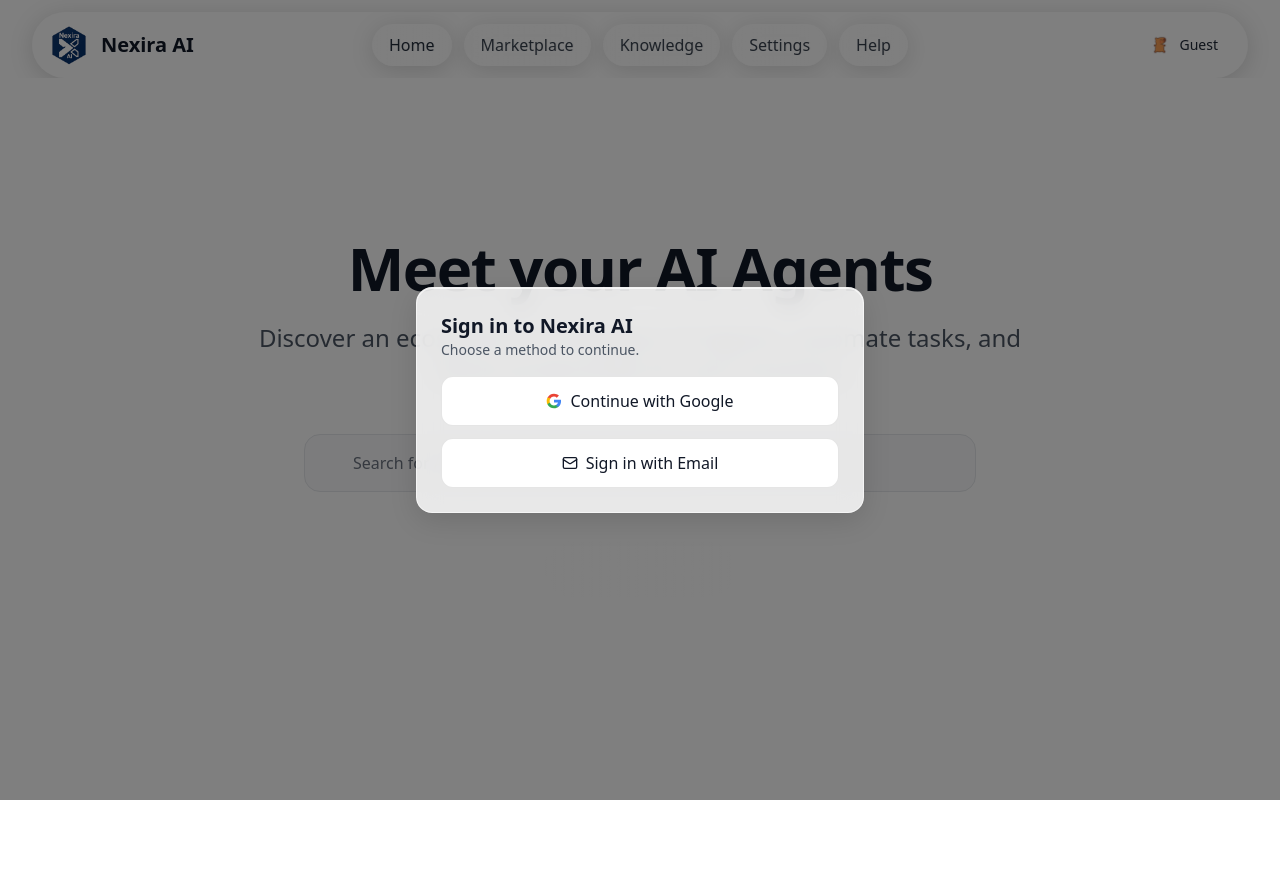
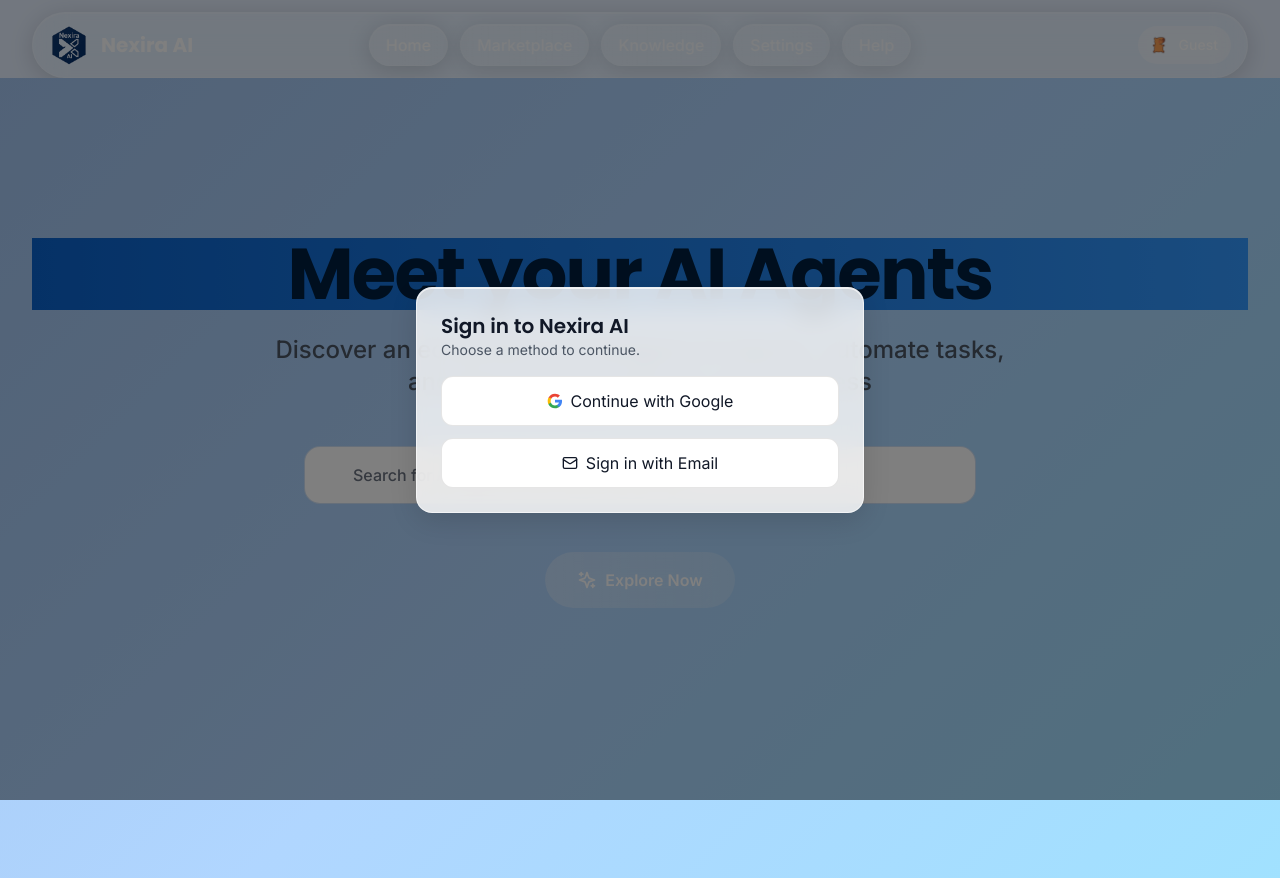
Before and after one commit to tridungduong16/nexira-copilot-ui, a React (Vite) app: page /home in a window 1280 px wide. Built offline with nearby package versions, Linux system fonts and the light colour scheme; no server answers.

Commit message:
Updated index.html

```diff
--- a/index.html
+++ b/index.html
@@ -4,6 +4,9 @@
     <meta charset="UTF-8" />
     <link rel="icon" type="image/png" href="/image.png" />
     <meta name="viewport" content="width=device-width, initial-scale=1.0" />
+    <link rel="preconnect" href="https://fonts.googleapis.com">
+    <link rel="preconnect" href="https://fonts.gstatic.com" crossorigin>
+    <link href="https://fonts.googleapis.com/css2?family=Poppins:wght@400;500;600;700;800&family=Inter:wght@400;500;600;700&display=swap" rel="stylesheet">
     <title>Nexira AI</title>
     <!-- Google Identity Services -->
     <script src="https://accounts.google.com/gsi/client" async defer></script>
--- a/src/App.tsx
+++ b/src/App.tsx
@@ -79,18 +79,18 @@
       className={
         `min-h-screen ` +
         (currentPage === 'home'
-          ? (resolvedTheme === 'dark' ? 'bg-[#0B0C0F] overflow-hidden' : 'bg-white overflow-hidden')
+          ? (resolvedTheme === 'dark' ? 'bg-[#001F3F] overflow-hidden' : 'bg-[#E6F0FF] overflow-hidden')
           : (currentPage === 'agents')
-            ? (resolvedTheme === 'dark' ? 'bg-[#131619]' : 'bg-gray-50')
+            ? (resolvedTheme === 'dark' ? 'bg-[#001F3F]' : 'bg-[#E6F0FF]')
             : (currentPage.endsWith('-analyst'))
-              ? 'bg-gray-50'
+              ? 'bg-[#E6F0FF]'
               : currentPage === 'settings'
-                ? (resolvedTheme === 'dark' ? 'bg-[#0B0C0F]' : 'bg-gray-50')
+                ? (resolvedTheme === 'dark' ? 'bg-[#001F3F]' : 'bg-[#E6F0FF]')
                 : (currentPage === 'knowledge' || currentPage === 'help' || currentPage === 'tickets')
-                  ? (resolvedTheme === 'dark' ? 'bg-[#0B0C0F]' : 'bg-gray-50')
+                  ? (resolvedTheme === 'dark' ? 'bg-[#001F3F]' : 'bg-[#E6F0FF]')
                   : currentPage === 'chat'
-                    ? 'bg-[#0B0C0F] overflow-hidden'
-                    : 'bg-gray-50')
+                    ? 'bg-[#001F3F] overflow-hidden'
+                    : 'bg-[#E6F0FF]')
       }
     >
       {!isAgentDetailPage && currentPage !== 'chat' && (
--- a/src/components/Header.tsx
+++ b/src/components/Header.tsx
@@ -171,7 +171,7 @@
                 className="w-full h-full object-contain"
               />
             </div>
-            <h1 className={`text-xl font-bold leading-none ${currentPage === 'home' ? 'text-gray-900' : 'text-gray-900'}`}>{t('header.nexiraAI')}</h1>
+            <h1 className={`text-xl font-bold leading-none ${currentPage === 'home' ? 'text-white' : 'text-[#0B63CE]'}`}>{t('header.nexiraAI')}</h1>
           </div>
 
           {/* Desktop Navigation */}
@@ -189,10 +189,10 @@
                 return (
                   <GlassButton
                     key={item.k}
-                    className={`px-4 py-2 rounded-full ${navToneClass} ${isActive ? '' : 'opacity-90'}`}
+                    className={`px-4 py-2 rounded-full ${navToneClass} ${isActive ? 'opacity-100' : 'opacity-80'}`}
                     onClick={() => handleNavClick(item.k)}
                   >
-                    <span className="text-gray-800 font-medium">{item.label}</span>
+                    <span className={`font-medium ${currentPage === 'home' ? 'text-white' : isActive ? 'text-[#0B63CE]' : 'text-gray-700'}`}>{item.label}</span>
                   </GlassButton>
                 );
               }
@@ -200,7 +200,7 @@
                 <button
                   key={item.k}
                   onClick={() => handleNavClick(item.k)}
-                  className={`font-medium transition-colors ${isActive ? 'text-blue-600' : 'text-gray-700 hover:text-blue-600'}`}
+                  className={`font-medium transition-colors ${isActive ? 'text-[#0B63CE]' : 'text-gray-700 hover:text-[#00BFFF]'}`}
                 >
                   {item.label}
                 </button>
@@ -214,7 +214,7 @@
             {userName ? (
               <button
                 onClick={() => navigate('/settings')}
-                className={`${isGlass ? 'btn-glass' : 'bg-white'} pl-2 pr-3 py-1.5 rounded-full text-gray-800 flex items-center gap-2`}
+                className={`${isGlass ? 'btn-glass' : 'bg-white'} pl-2 pr-3 py-1.5 rounded-full flex items-center gap-2 ${currentPage === 'home' ? 'text-white' : 'text-[#0B63CE]'}`}
                 title="Open settings"
               >
                 <img src={userAvatar || '/figma/icon-user-circle.svg'} alt="avatar" className="h-6 w-6 rounded-full object-cover" onError={(e) => { (e.currentTarget as HTMLImageElement).src = '/figma/icon-user-circle.svg'; }} />
@@ -223,7 +223,7 @@
             ) : (
               <button
                 onClick={() => setShowLogin(true)}
-                className={`${isGlass ? 'btn-glass' : 'bg-white'} px-3 py-2 rounded-full text-gray-800 flex items-center gap-2`}
+                className={`${isGlass ? 'btn-glass' : 'bg-white'} px-3 py-2 rounded-full flex items-center gap-2 ${currentPage === 'home' ? 'text-white' : 'text-[#0B63CE]'}`}
                 title="Sign in"
               >
                 <LogIn className="h-4 w-4" />
--- a/src/components/Hero.tsx
+++ b/src/components/Hero.tsx
@@ -15,24 +15,33 @@
   const navigate = useNavigate();
 
   return (
-    <div className={`relative overflow-hidden min-h-screen ${isDark ? 'bg-[#0B0C0F]' : 'bg-white'}`}>
-      {/* Subtle gradient overlay for depth */}
-      {isDark && (
-        <div className="absolute inset-0 bg-gradient-to-b from-gray-900/20 via-transparent to-transparent pointer-events-none" />
-      )}
+    <div className={`relative overflow-hidden min-h-screen ${isDark ? 'bg-[#001F3F]' : 'bg-[#E6F0FF]'}`}>
+      {/* Sky Gradient Overlay */}
+      <div
+        className="absolute inset-0 opacity-30 pointer-events-none"
+        style={{
+          background: 'linear-gradient(135deg, #0B63CE 0%, #3399FF 50%, #00BFFF 100%)'
+        }}
+      />
 
       {/* Hero Section */}
       <div className="relative max-w-7xl mx-auto px-4 sm:px-6 lg:px-8 py-32 md:py-40">
         <div className="text-center">
-          {/* Main Title */}
-          <h1 className={`text-5xl md:text-6xl font-bold mb-6 tracking-tight ${
-            isDark ? 'text-white' : 'text-gray-900'
-          }`}>
+          {/* Main Title with Gradient */}
+          <h1 className={`text-5xl md:text-7xl font-bold mb-6 tracking-tight ${
+            isDark ? 'text-white' : 'text-[#001F3F]'
+          }`}
+          style={{
+            background: isDark ? 'linear-gradient(90deg, #3399FF, #00BFFF)' : 'linear-gradient(90deg, #0B63CE, #3399FF)',
+            WebkitBackgroundClip: 'text',
+            WebkitTextFillColor: isDark ? 'transparent' : undefined,
+            backgroundClip: isDark ? 'text' : undefined
+          }}>
             {t('heroTitle')}
           </h1>
 
           {/* Subtitle */}
-          <p className={`text-xl md:text-2xl mb-12 max-w-3xl mx-auto ${
+          <p className={`text-xl md:text-2xl mb-12 max-w-3xl mx-auto font-medium ${
             isDark ? 'text-gray-300' : 'text-gray-600'
           }`}>
             {t('heroSubtitle')}
@@ -42,7 +51,7 @@
           <div className="max-w-2xl mx-auto mb-12">
             <div className="relative group">
               <Search className={`absolute left-4 top-1/2 -translate-y-1/2 w-5 h-5 z-10 ${
-                isDark ? 'text-gray-400' : 'text-gray-500'
+                isDark ? 'text-[#00BFFF]' : 'text-[#0B63CE]'
               }`} />
               <form onSubmit={(e) => {
                 e.preventDefault();
@@ -56,8 +65,8 @@
                   placeholder={t('heroSearchPlaceholder')}
                   className={`relative z-10 w-full pl-12 pr-4 py-4 rounded-2xl border transition-all duration-300 focus:outline-none focus:ring-2 font-medium ${
                     isDark
-                      ? 'bg-white/5 border-white/10 text-white placeholder-gray-400 focus:ring-white/20 hover:bg-white/10'
-                      : 'bg-gray-50 border-gray-200 text-gray-900 placeholder-gray-500 focus:ring-gray-300 hover:bg-gray-100'
+                      ? 'bg-white/10 border-[#0B63CE]/30 text-white placeholder-gray-300 focus:ring-[#0B63CE]/50 hover:bg-white/15 hover:border-[#0B63CE]/50'
+                      : 'bg-white border-[#0B63CE]/20 text-gray-900 placeholder-gray-500 focus:ring-[#0B63CE]/50 hover:bg-white/80 hover:border-[#0B63CE]/40'
                   }`}
                 />
               </form>
@@ -74,11 +83,10 @@
                   navigate('/chat');
                 }
               }}
-              className={`px-8 py-4 rounded-full font-semibold border transition-all duration-300 ${
-                isDark
-                  ? 'bg-white/10 border-white/20 text-white hover:bg-white/20'
-                  : 'bg-gray-900 border-gray-900 text-white hover:bg-gray-800'
-              }`}
+              className="px-8 py-4 rounded-full font-semibold border-0 transition-all duration-300 text-white hover:shadow-xl hover:scale-105"
+              style={{
+                background: 'linear-gradient(90deg, #0B63CE, #3399FF)'
+              }}
             >
               <span className="flex items-center gap-2">
                 <Sparkles className="w-5 h-5" />
--- a/src/components/HomeShowcase.tsx
+++ b/src/components/HomeShowcase.tsx
@@ -30,7 +30,7 @@
   ];
 
   return (
-    <section className="py-16 sm:py-20">
+    <section className="py-16 sm:py-20 bg-[#001F3F]">
       <div className="max-w-7xl mx-auto px-4 sm:px-6 lg:px-8">
         {/* Tiles */}
         <div className="grid grid-cols-1 md:grid-cols-2 xl:grid-cols-3 gap-8 md:gap-10">
@@ -39,19 +39,23 @@
             return (
               <div
                 key={tile.id}
-                className="rounded-3xl p-8 sm:p-10 bg-white/5 border border-white/10 backdrop-blur-sm text-white hover:bg-white/10 transition-all duration-300"
+                className="rounded-3xl p-8 sm:p-10 border backdrop-blur-sm text-white hover:shadow-xl transition-all duration-300"
+                style={{
+                  background: 'rgba(11, 99, 206, 0.1)',
+                  borderColor: 'rgba(11, 99, 206, 0.3)'
+                }}
               >
                 <div className="flex items-start justify-between mb-6">
                   <div className="flex items-center gap-3">
-                    <div className="p-3 rounded-xl bg-white/10">
-                      <Icon className="h-6 w-6 text-white" />
+                    <div className="p-3 rounded-xl" style={{ background: 'rgba(0, 191, 255, 0.2)' }}>
+                      <Icon className="h-6 w-6 text-[#00BFFF]" />
                     </div>
-                    <h3 className="text-xl font-semibold">{tile.title}</h3>
+                    <h3 className="text-xl font-bold">{tile.title}</h3>
                   </div>
                 </div>
                 <p className="text-sm sm:text-base text-gray-300 max-w-md">{tile.subtitle}</p>
                 <div className="mt-8">
-                  <button className="inline-flex items-center gap-2 text-sm font-medium text-gray-300 hover:text-white transition-colors">
+                  <button className="inline-flex items-center gap-2 text-sm font-medium text-[#00BFFF] hover:text-white transition-colors">
                     <span>Explore</span>
                     <ArrowRight className="h-4 w-4" />
                   </button>
--- a/src/index.css
+++ b/src/index.css
@@ -2,14 +2,32 @@
 @tailwind components;
 @tailwind utilities;
 
-/* Home theme tokens and helpers */
+/* Nexira Brand Colors */
 :root {
-  --home-bg-from: #0B0C0F;
-  --home-bg-to: #13151A;
-  --home-accent: #8B5CF6; /* violet */
-  --home-accent-2: #06B6D4; /* cyan */
-  --home-surface: rgba(255, 255, 255, 0.05);
-  --home-border: rgba(255, 255, 255, 0.1);
+  --nexira-blue: #0B63CE;
+  --deep-navy: #001F3F;
+  --aqua-accent: #00BFFF;
+  --soft-mist: #E6F0FF;
+  --sky-gradient: linear-gradient(90deg, #0B63CE, #3399FF);
+
+  /* Legacy support */
+  --home-bg-from: #001F3F;
+  --home-bg-to: #001F3F;
+  --home-accent: #0B63CE;
+  --home-accent-2: #3399FF;
+  --home-surface: rgba(11, 99, 206, 0.1);
+  --home-border: rgba(11, 99, 206, 0.2);
+}
+
+@layer base {
+  body {
+    font-family: 'Inter', -apple-system, BlinkMacSystemFont, 'Segoe UI', Roboto, sans-serif;
+  }
+
+  h1, h2, h3, h4, h5, h6 {
+    font-family: 'Poppins', -apple-system, BlinkMacSystemFont, 'Segoe UI', Roboto, sans-serif;
+    font-weight: 700;
+  }
 }
 
 /* Trill palette (can be tuned to match the shared design) */
```
Also changed, not shown: src/components/AgentsPage.tsx (+11 -7 lines), src/components/ChatPage.tsx (+7 -6 lines), src/components/HowItWorks.tsx (+12 -9 lines).
